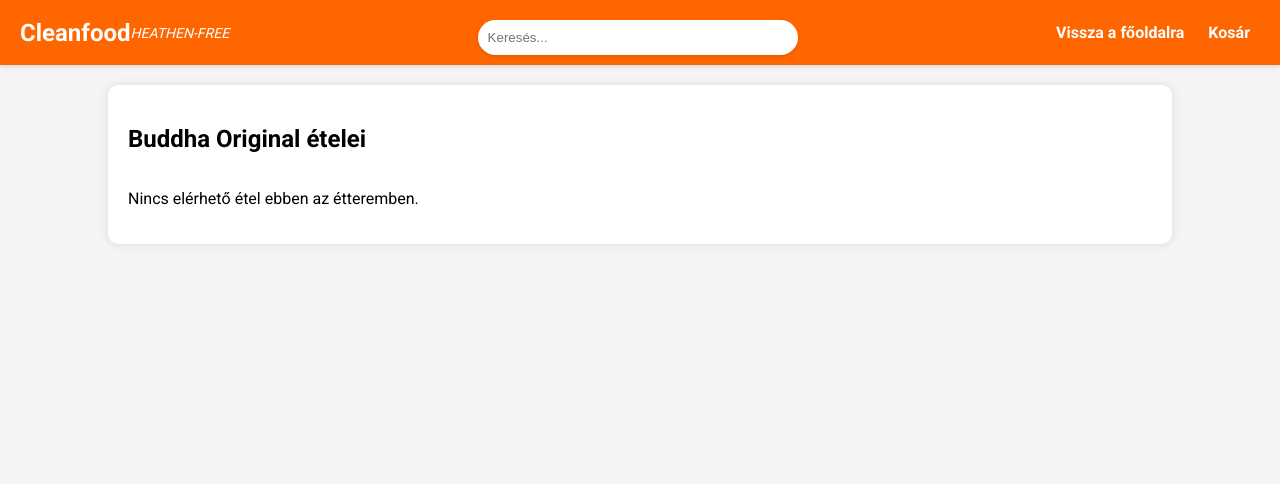
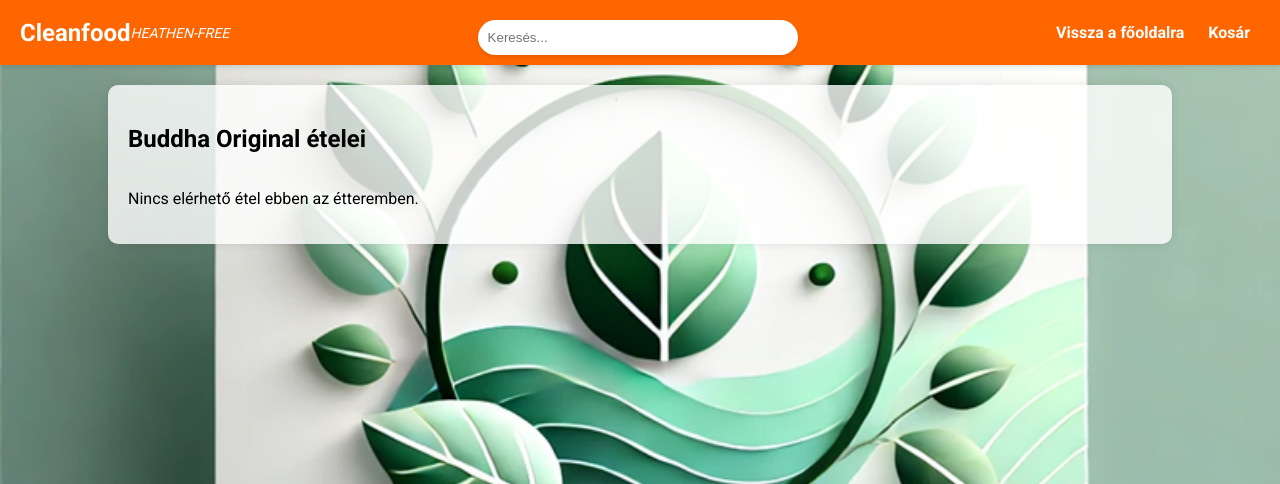
Before and after one commit to KelemenDani/CleanFood, a PHP site: page /Buddha.php in a window 1280 px wide. Shown: the top 484 px of the page. Run offline with PHP 8.4, Linux system fonts and the light colour scheme; a user stored in the database is signed in; data comes from the database, SQL or seed files in the repository.

Commit message:
css átírás

```diff
--- a/ettermek.css
+++ b/ettermek.css
@@ -3,6 +3,10 @@
     background-color: #f4f4f4;
     margin: 0;
     padding: 0;
+    background-image: url('hatterkep2.png');
+    background-size: cover;
+    background-position: center;
+    background-attachment: fixed;
 }
 
 header {
@@ -54,7 +58,7 @@
 
 .main-content {
     padding: 20px;
-    background-color: #fff;
+    background-color: rgba(255, 255, 255, 0.8);
     margin: 20px auto;
     width: 80%;
     box-shadow: 0 0 10px rgba(0, 0, 0, 0.1);
@@ -88,9 +92,9 @@
 }
 
 .food-item img.food-image {
-    width: 200px; /* Set your desired width */
-    height: 150px; /* Set your desired height */
-    object-fit: cover; /* Ensures the image covers the area without distortion */
+    width: 200px;
+    height: 150px;
+    object-fit: cover;
     border-radius: 10px;
     margin-bottom: 10px;
 }
```
Also changed, not shown: kosar.css (+9 -0 lines).
